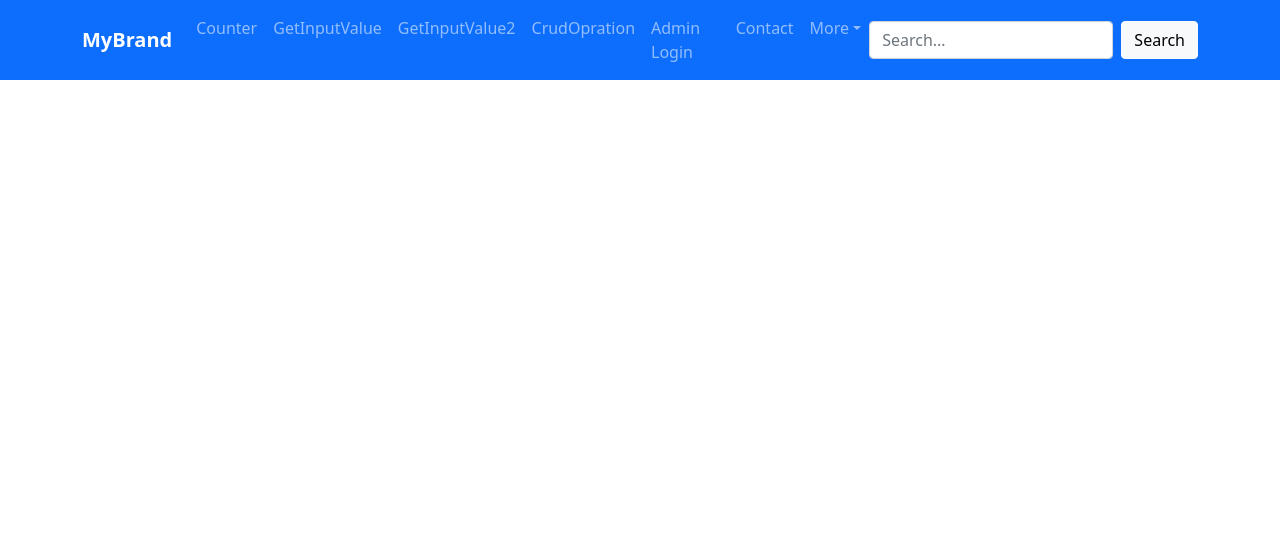
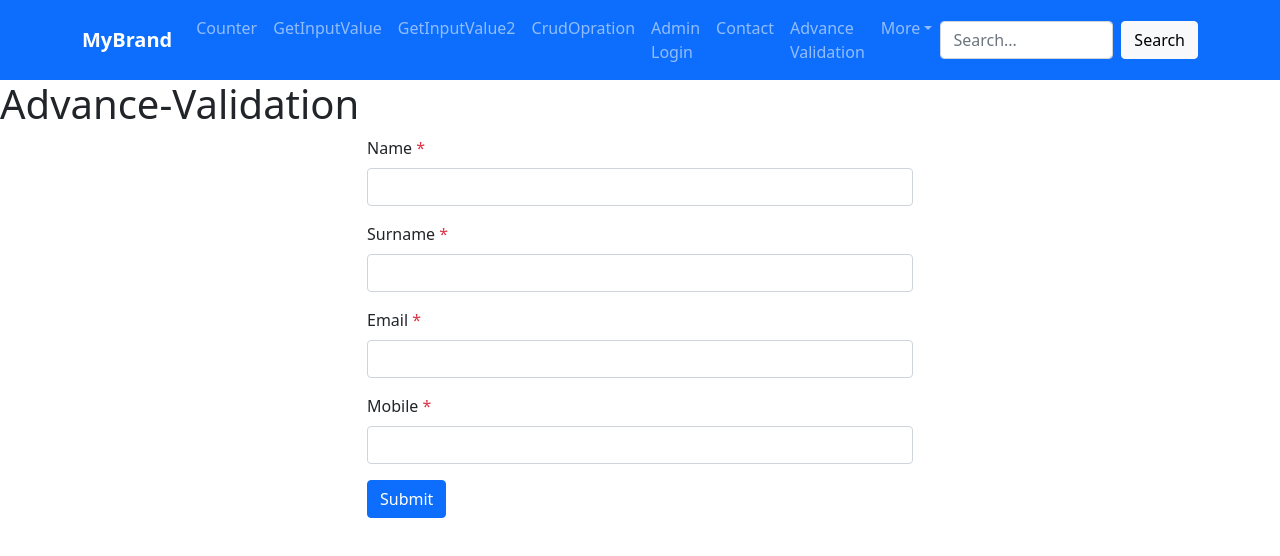
Before and after one commit to Vaibhav-Patil-476/React_Class_Work, a React (Vite) app: page /advancevalidation in a window 1280 px wide. Shown: the top 556 px of the page. Built offline with nearby package versions, Linux system fonts and the light colour scheme.

Commit message:
Add component AdvanceValidtion

```diff
--- a/src/App.jsx
+++ b/src/App.jsx
@@ -12,6 +12,7 @@ import Sidebar from './assets/Components/Sidebar';
 import AddProduct from './assets/Components/admin/AddProduct';
 import Products from './assets/Components/admin/Products'
 import Contact from './assets/Components/Contact'
+import AdvanceValidation from './assets/Components/AdvanceValidation'
 
 function App() {
   return (
@@ -23,6 +24,8 @@ function App() {
     <Route path='/getinputvalueusingobject' element={<GetInputValue2/>}/>
     <Route path='/getinputvalue' element={<GetInputValue/>}/>
     <Route path='/contact' element={<Contact/>}/>
+    <Route path='/advancevalidation' element={<AdvanceValidation/>}/>
+
 
      <Route path={"/adminlogin"} element={<AdminLogin/>}/>
             <Route path={"/admin"} element={<Sidebar />} >
--- /dev/null
+++ b/src/assets/Components/AdvanceValidation.jsx
@@ -0,0 +1,113 @@
+import React, { useState } from 'react'
+
+function AdvanceValidation() {
+
+    const [data, setData] = useState({
+        name: "",
+        surname: "",
+        email: "",
+        mobile: ""
+    });
+
+    const [error, setError] = useState({});
+
+    function handleChange(e) {
+        setData({ ...data, [e.target.id]: e.target.value })
+    };
+
+    function handleSubmit(e) {
+        e.preventDefault();
+
+        // ------------------------------------------------------------------------------------
+        // Advance - Vaildation
+        // ------------------------------------------------------------------------------------
+
+
+        const obj = {
+            nameError: "",
+            surnameError: "",
+            emailError: "",
+            mobileError: ""
+        };
+
+
+        if (data.name.trim() === "") {
+            obj.nameError = "Name is Required!!!"
+        } else if (data.name.trim().length < 2) {
+            obj.nameError = "Invalid Name !!!"
+        } else {
+            obj.nameError = ""
+        }
+
+        if (data.surname.trim() === "") {
+            obj.surnameError = "Surname is Required !!!"
+        } else if (data.surname.trim().length < 3) {
+            obj.surnameError = "Invalid Surname !!!"
+        } else {
+            obj.surnameError = ""
+        }
+
+        if (data.email.trim() === "") {
+            obj.emailError = "Email is Required !!!"
+        } else if (!/^[a-zA-Z0-9._%+-]+@[a-zA-Z0-9.-]+\.[a-zA-Z]{2,}$/.test(data.email.trim())) {
+            obj.emailError = "Invalid Email !!!"
+        } else {
+            obj.emailError = ""
+        }
+
+        if (data.mobile.trim() === "") {
+            obj.mobileError = "Mobile is Required !!!"
+        } else if (!/^(?:(?:\+|0{0,2})91(\s*[\-]\s*)?|[0]?)?[6789]\d{9}$/.test(data.mobile.trim())) {
+            obj.mobileError = "Invalid Indain Mobile No. !!!"
+        } else {
+            obj.mobileError = ""
+        }
+
+        setError(obj)
+
+    };
+
+
+    return (
+        <>
+            <h1>Advance-Validation</h1>
+
+            <div className="container">
+                <div className="row">
+
+                    <div className="col-lg-3"></div>
+                    {/* Registration Form */}
+                    <div className="col-lg-6">
+                        <form>
+                            <div class="mb-3">
+                                <label for="exampleInputEmail1" class="form-label">Name <span className='text-danger'>*</span></label>
+                                {error.nameError ? <span className='text-danger'>{error.nameError}</span> : ""}
+                                <input onChange={handleChange} type="text" class="form-control" id="name" aria-describedby="emailHelp" />
+                            </div>
+                            <div class="mb-3">
+                                <label for="exampleInputPassword1" class="form-label">Surname  <span className='text-danger'>*</span></label>
+                                {error.surnameError ? <span className='text-danger'>{error.surnameError}</span> : ""}
+                                <input onChange={handleChange} type="text" class="form-control" id="surname" />
+                            </div>
+                            <div class="mb-3">
+                                <label for="exampleInputPassword1" class="form-label">Email  <span className='text-danger'>*</span></label>
+                                {error.emailError ? <span className='text-danger'>{error.emailError}</span> : ""}
+                                <input onChange={handleChange} type="text" class="form-control" id="email" />
+                            </div>
+                            <div class="mb-3">
+                                <label for="exampleInputPassword1" class="form-label">Mobile  <span className='text-danger'>*</span></label>
+                                {error.mobileError ? <span className='text-danger'>{error.mobileError}</span> : ""}
+                                <input onChange={handleChange} type="number" class="form-control" id="mobile" />
+                            </div>
+                            <button onClick={handleSubmit} type="submit" class="btn btn-primary">Submit</button>
+                        </form>
+                    </div>
+
+                    <div className="col-lg-3"></div>
+                </div>
+            </div>
+        </>
+    )
+}
+
+export default AdvanceValidation;
--- a/src/assets/Components/Header.jsx
+++ b/src/assets/Components/Header.jsx
@@ -34,6 +34,9 @@ function Header() {
                 <Link to={"/contact"} class="nav-item text-decoration-none">
                 <a class="nav-link">Contact</a>
               </Link>
+                   <Link to={"/advancevalidation"} class="nav-item text-decoration-none">
+                <a class="nav-link">Advance Validation</a>
+              </Link>
               <li class="nav-item dropdown">
                 <a class="nav-link dropdown-toggle" href="#" id="navbarDropdownMenuLink"
                   role="button" data-bs-toggle="dropdown" aria-expanded="false">
```
